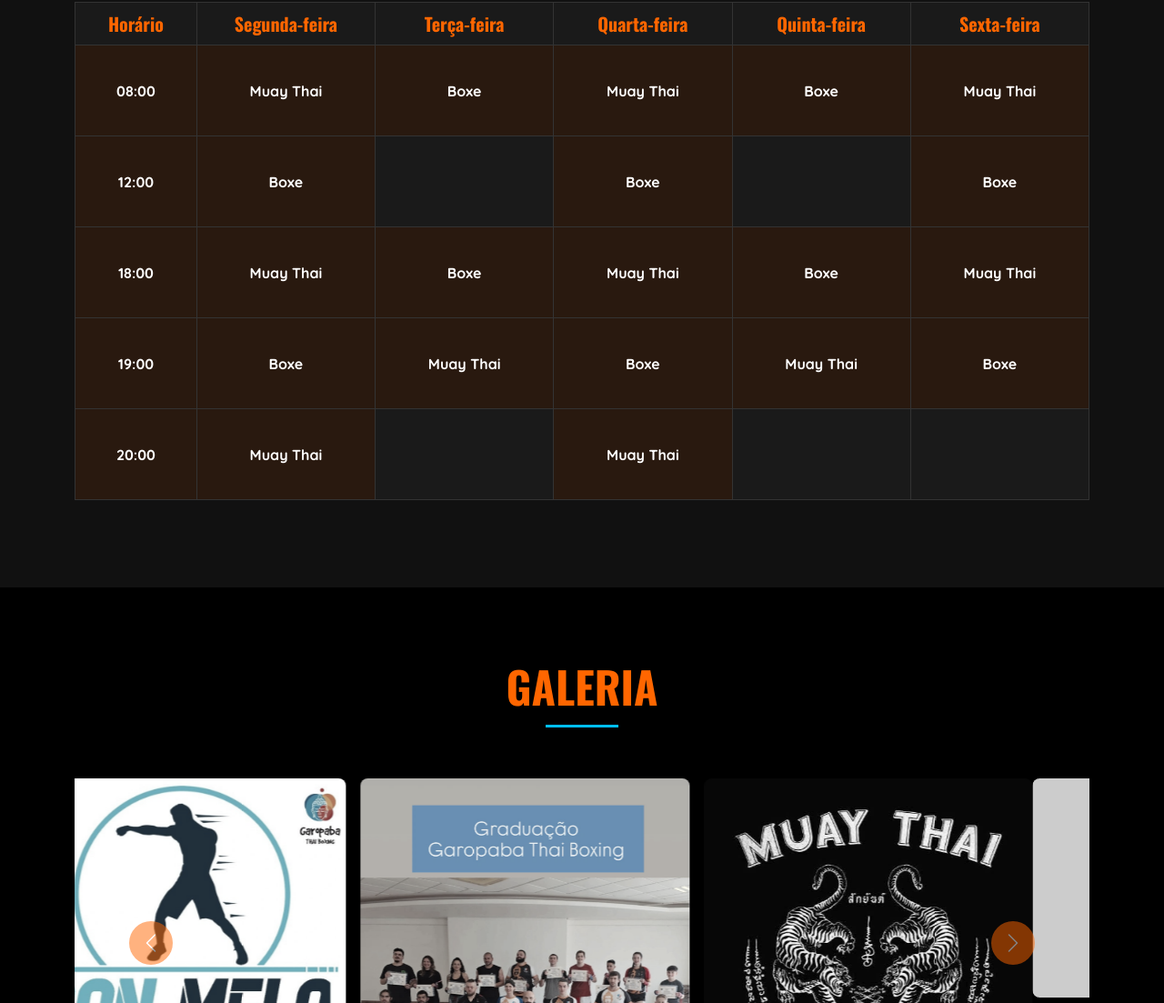
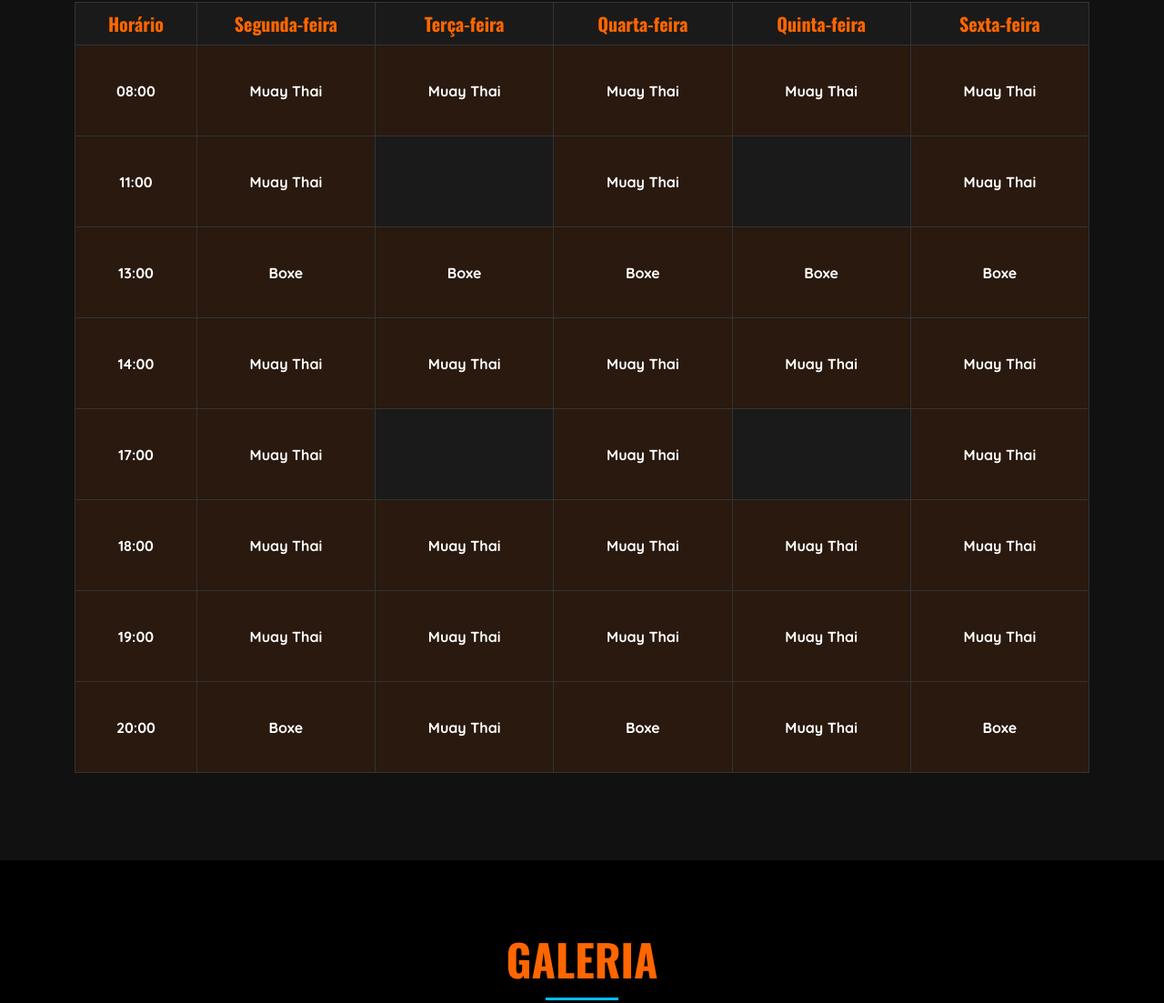
Before and after one commit to Emanuel-Muller/Website-garopaba-thai-boxing, a plain HTML site: page index.html in a window 1280 px wide. Shown: the part 3386-4489 px from the top of the page at 91% size. Drawn offline with nearby package versions, Linux system fonts and the light colour scheme; placeholder pictures from the web are drawn by us; files whose address does not match are found by name.

Commit message:
Update index.html
Atualização da grade de horários, adição de vídeo na galeria e mudança na cor da fonte do texto do muai thai e boxe

```diff
--- a/index.html
+++ b/index.html
@@ -124,7 +124,7 @@
                             <img src="https://placehold.co/600x400/FF6600/000?text=Muay+Thai&font=oswald" class="card-img-top" alt="Aula de Muay Thai">
                             <div class="card-body text-center d-flex flex-column">
                                 <h3 class="card-title">Muay Thai</h3>
-                                <p class="card-text">Conhecida como a "arte das oito armas", o Muay Thai utiliza punhos, cotovelos, joelhos e canelas. É uma arte marcial completa que melhora o condicionamento físico, a força e a agilidade mental.</p>
+                                <p class="card-text" style="color: #FFFF">Conhecida como a "arte das oito armas", o Muay Thai utiliza punhos, cotovelos, joelhos e canelas. É uma arte marcial completa que melhora o condicionamento físico, a força e a agilidade mental.</p>
                                 <a href="#contato" class="btn btn-secondary mt-auto">Saiba Mais</a>
                             </div>
                         </div>
@@ -134,7 +134,7 @@
                             <img src="https://placehold.co/600x400/00BFFF/000?text=Boxe&font=oswald" class="card-img-top" alt="Aula de Boxe">
                             <div class="card-body text-center d-flex flex-column">
                                 <h3 class="card-title" style="color: var(--color-secondary);">Boxe</h3>
-                                <p class="card-text">A "nobre arte" foca na técnica, agilidade, velocidade e defesa usando apenas os punhos. O Boxe é um treino cardiovascular excepcional que constrói reflexos, foco e uma base atlética sólida.</p>
+                                <p class="card-text" style="color: #FFFF">A "nobre arte" foca na técnica, agilidade, velocidade e defesa usando apenas os punhos. O Boxe é um treino cardiovascular excepcional que constrói reflexos, foco e uma base atlética sólida.</p>
                                 <a href="#contato" class="btn btn-secondary mt-auto">Saiba Mais</a>
                             </div>
                         </div>
@@ -180,42 +180,66 @@
                             <tr>
                                 <td>08:00</td>
                                 <td>Muay Thai</td>
-                                <td>Boxe</td>
                                 <td>Muay Thai</td>
-                                <td>Boxe</td>
+                                <td>Muay Thai</td>
+                                <td>Muay Thai</td>
                                 <td>Muay Thai</td>
                             </tr>
                             <tr>
-                                <td>12:00</td>
+                                <td>11:00</td>
+                                <td>Muay Thai</td>
+                                <td></td>
+                                <td>Muay Thai</td>
+                                <td></td>
+                                <td>Muay Thai</td>
+                            </tr>
+                            <tr>
+                                <td>13:00</td>
                                 <td>Boxe</td>
+                                <td>Boxe</td>
+                                <td>Boxe</td>
+                                <td>Boxe</td>
+                                <td>Boxe</td>
+                            </tr>
+                            <tr>
+                                <td>14:00</td>
+                                <td>Muay Thai</td>
+                                <td>Muay Thai</td>
+                                <td>Muay Thai</td>
+                                <td>Muay Thai</td>
+                                <td>Muay Thai</td>
+                            </tr>
+                            <tr>
+                                <td>17:00</td>
+                                <td>Muay Thai</td>
                                 <td></td>
-                                <td>Boxe</td>
+                                <td>Muay Thai</td>
                                 <td></td>
-                                <td>Boxe</td>
+                                <td>Muay Thai</td>
                             </tr>
                             <tr>
                                 <td>18:00</td>
                                 <td>Muay Thai</td>
-                                <td>Boxe</td>
                                 <td>Muay Thai</td>
-                                <td>Boxe</td>
+                                <td>Muay Thai</td>
+                                <td>Muay Thai</td>
                                 <td>Muay Thai</td>
                             </tr>
                             <tr>
                                 <td>19:00</td>
+                                <td>Muay Thai</td>
+                                <td>Muay Thai</td>
+                                <td>Muay Thai</td>
+                                <td>Muay Thai</td>
+                                <td>Muay Thai</td>
+                            </tr>
+                            <tr>
+                                <td>20:00</td>
                                 <td>Boxe</td>
                                 <td>Muay Thai</td>
                                 <td>Boxe</td>
                                 <td>Muay Thai</td>
                                 <td>Boxe</td>
-                            </tr>
-                            <tr>
-                                <td>20:00</td>
-                                <td>Muay Thai</td>
-                                <td></td>
-                                <td>Muay Thai</td>
-                                <td></td>
-                                <td></td>
                             </tr>
                         </tbody>
                     </table>
@@ -245,7 +269,8 @@
                         <div class="carousel-item">
                             <div class="row g-3">
                                 <div class="col-lg-4 col-6">
-                                    <img src="https://placehold.co/600x400/555/777?text=Galeria+4" class="d-block w-100" alt="Galeria Imagem 4">
+                                    <video class="d-block w-100" autoplay muted loop playsinline>
+                                    <source src="img\Vídeoum.mp4" type="video/mp4">
                                 </div>
                                 <div class="col-lg-4 d-none d-lg-block">
                                     <img src="https://placehold.co/600x400/666/888?text=Galeria+5" class="d-block w-100" alt="Galeria Imagem 5">
```
